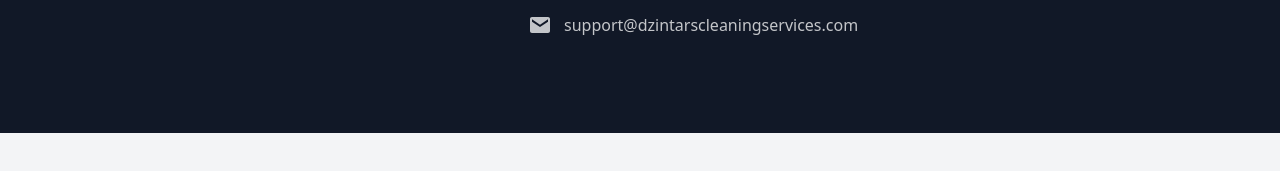
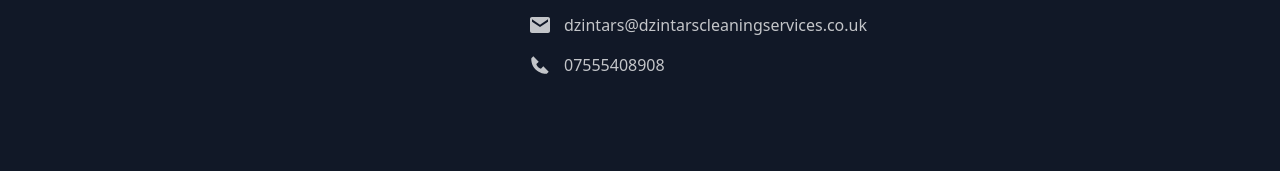
Before and after one commit to thenerdyones/Dzintars, a website: page public/contact_us.html in a window 1280 px wide. Shown: the part 1041-1212 px from the top of the page. Before the commit the page ends 1174 px from the top, so only its background shows below. Drawn offline with nearby package versions, Linux system fonts and the light colour scheme.

Commit message:
fix footer

```diff
--- a/public/contact_us.html
+++ b/public/contact_us.html
@@ -119,7 +119,7 @@
               </a>
             </li>
             <li class="mt-4">
-                <a href="#" title="" class="block flex items-center opacity-75 hover:opacity-100">
+              <a href="mailto:dzintars@dzintarscleaningservices.co.uk" title="" class="flex items-center opacity-75 hover:opacity-100">
                 <span>
                   <svg xmlns="http://www.w3.org/2000/svg" width="24" height="24" viewBox="0 0 24 24"
                     class="fill-current">
@@ -128,7 +128,21 @@
                   </svg>
                 </span>
                 <span class="ml-3">
-                    support@dzintarscleaningservices.com
+                  dzintars@dzintarscleaningservices.co.uk
+                </span>
+              </a>
+            </li>
+            <li class="mt-4">
+              <a href="tel:07555408908" title="" class="flex items-center opacity-75 hover:opacity-100">
+                <span>
+                  <svg xmlns="http://www.w3.org/2000/svg" width="24" height="24" viewBox="0 0 24 24"
+                    class="fill-current">
+                    <path
+                      d="M14.594,13.994l-1.66,1.66c-0.577-0.109-1.734-0.471-2.926-1.66c-1.193-1.193-1.553-2.354-1.661-2.926l1.661-1.66 l0.701-0.701L5.295,3.293L4.594,3.994l-1,1C3.42,5.168,3.316,5.398,3.303,5.643c-0.015,0.25-0.302,6.172,4.291,10.766 C11.6,20.414,16.618,20.707,18,20.707c0.202,0,0.326-0.006,0.358-0.008c0.245-0.014,0.476-0.117,0.649-0.291l1-1l0.697-0.697 l-5.414-5.414L14.594,13.994z" />
+                  </svg>
+                </span>
+                <span class="ml-3">
+                  07555408908
                 </span>
               </a>
             </li>
```
Also changed, not shown: public/index.html (+16 -2 lines). Lines whose indentation alone changed are shown as unchanged.
